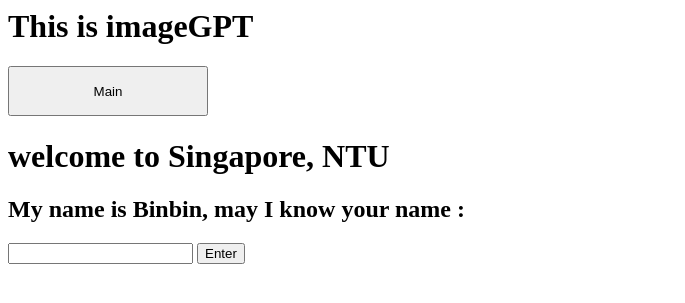
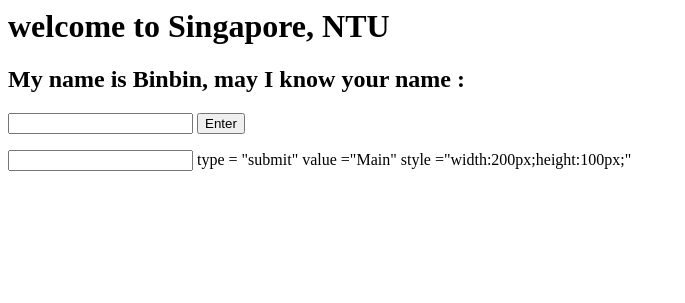
Before and after one commit to Tao0503/RPA-19ffeb2024, a Flask app: page /end in a window 1280 px wide. Shown: the top 303 px of the page, without its empty margins (0-685 px from the left). Run offline with Flask 3, Linux system fonts and the light colour scheme.

Commit message:
Update image_gpt.html

```diff
--- a/templates/image_gpt.html
+++ b/templates/image_gpt.html
@@ -1,7 +1,10 @@
-<h1>This is imageGPT</h1>
-    <form action:"/main" method="post">
-      <input type = "submit" value="Main" style="width: 200px;height: 50px;">
-    </form>
+<style>
+  .container{width:100%;margin:auto;}
+  @media (min-width:600px) {.comtainer{width:80%;}}
+  @media (min-width:768px) {.comtainer{width:60%;}}
+  @media (min-width:1024px) {.comtainer{width:50%;}}
+</style>
+
 <div class ="container">
 <h1>welcome to Singapore, NTU </h1>
   <form action:"/main" method="post">
@@ -9,3 +12,6 @@
     <input type = "text" name="r">
     <input type = "submit" value="Enter">
   </form>
+
+    <input> type = "submit" value ="Main" style ="width:200px;height:100px;"
+</form>
```
